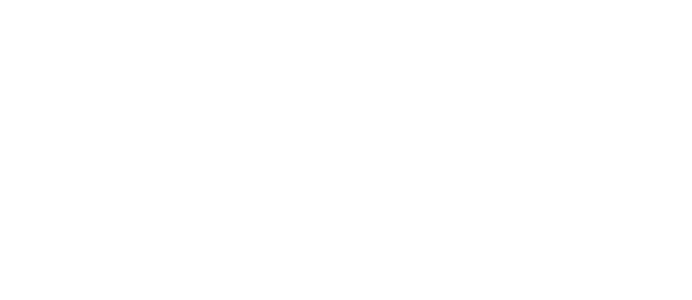
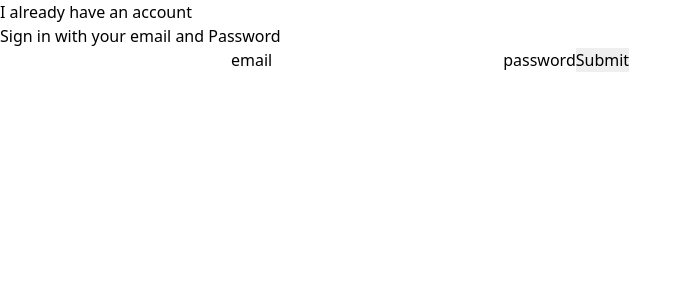
Before and after one commit to nyctonio/netfit, a React (Create React App) app: page /signin in a window 1280 px wide. Shown: the top 300 px of the page, without its empty margins (0-692 px from the left). Built offline with nearby package versions, Linux system fonts and the light colour scheme.

Commit message:
sign in form

```diff
--- a/src/App.js
+++ b/src/App.js
@@ -1,6 +1,6 @@
 import React from 'react'
 import { BrowserRouter as Router, Switch, Route } from "react-router-dom"
-import {Home,Cart,Diet,Shop,Workout,CategoryPage} from './components'
+import {Home,Cart,Diet,Shop,Workout,CategoryPage,SignIn} from './components'
 
 function App() {
   return (
@@ -12,6 +12,7 @@
           <Route path="/diet" exact component={Diet} />
           <Route path="/workout" exact component={Workout} />
           <Route path="/cart" exact component={Cart} />
+          <Route path="/signin" exact component={SignIn} />
           <Route path="/shop/:ctg" exact component={CategoryPage}/>
         </Switch>
       </Router>
--- a/src/components/Boilerplate/Header.js
+++ b/src/components/Boilerplate/Header.js
@@ -24,7 +24,7 @@
 
             <div class="items-center md:flex">
                 <div class="flex flex-col md:flex-row md:mx-6">
-                    <p class="my-1 text-md font-medium text-white dark:text-gray-200 hover:text-gray-200 dark:hover:text-indigo-400 md:mx-4 md:my-0" ><Link to="/">Home</Link></p>
+                    <p class="my-1 text-md font-medium text-white dark:text-gray-200 hover:text-gray-200 dark:hover:text-indigo-400 md:mx-4 md:my-0" ><Link to="/signin">SignIn</Link></p>
                     <p class="my-1 text-md font-medium text-white dark:text-gray-200 hover:text-gray-200 dark:hover:text-indigo-400 md:mx-4 md:my-0" ><Link to="/shop">Shop</Link> </p>
                     <p class="my-1 text-md font-medium text-white dark:text-gray-200 hover:text-gray-200 dark:hover:text-indigo-400 md:mx-4 md:my-0" ><Link to="/diet">DietPlan</Link></p>
                     <p class="my-1 text-md font-medium text-white dark:text-gray-200 hover:text-gray-200 dark:hover:text-indigo-400 md:mx-4 md:my-0" ><Link to="/workout">WorkOut</Link> </p>
--- a/src/components/index.js
+++ b/src/components/index.js
@@ -3,6 +3,7 @@
 export {default as Home} from './pages/Home'
 export {default as Shop} from './pages/Shop'
 export {default as Workout} from './pages/Workout'
+export {default as SignIn} from './pages/SignIn'
 export {default as CategoryPage} from './pages/CategoryPage'
 
 // export {default as Items} from './pages/Items'
--- /dev/null
+++ b/src/components/pages/SignIn.js
@@ -0,0 +1,44 @@
+import React, { Component } from 'react'
+
+export default class SignIn extends Component {
+    constructor(props){
+        super(props);
+
+
+        this.state={
+            'email':'',
+            'password':''
+        }
+    }
+
+    handleSubmit = (e)=>{
+        e.preventDefault();
+
+        this.setState({'email':'','password':''})
+    }
+
+    handleChange = (e)=>{
+        const {value,name}=e.target;
+
+        this.setState({[name]:value})
+    }
+
+    render() {
+        return (
+            <div>
+                <h1>I already have an account</h1>
+                <span>Sign in with your email and Password</span>
+
+                <form onSubmit={this.handleSubmit}>
+                    <input type="email" name="email" onChange={this.handleChange} value={this.state.email} required />
+                    <label>email</label>
+                    <input type="password" name="password" onChange={this.handleChange} value={this.state.password} required />
+                    <label>password</label>
+
+                    <input type="submit" value="Submit" />
+                </form>
+
+            </div>
+        )
+    }
+}
--- a/tailwind.config.js
+++ b/tailwind.config.js
@@ -4,7 +4,7 @@
   theme: {
     extend: {
         spacing: {
-            128: '32rem',
+          128: '32rem',
         },
     },
 },
```
